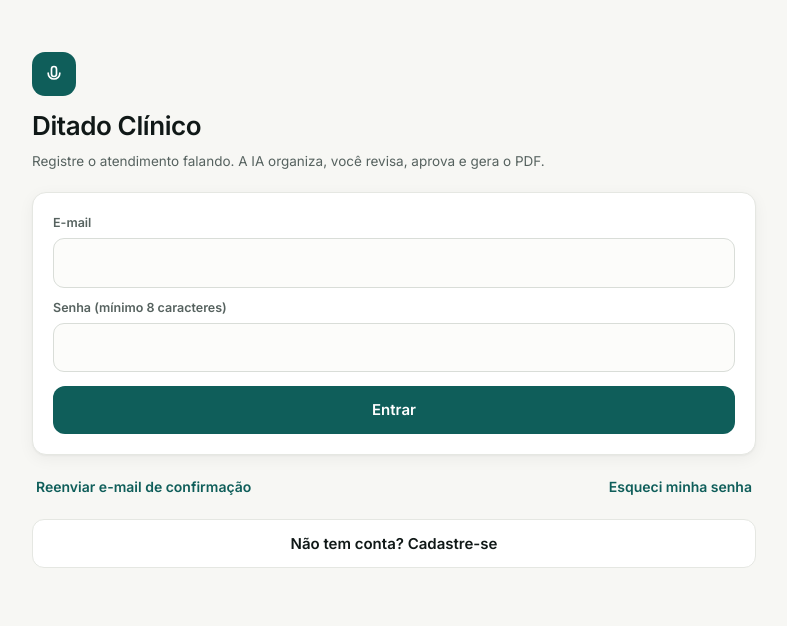
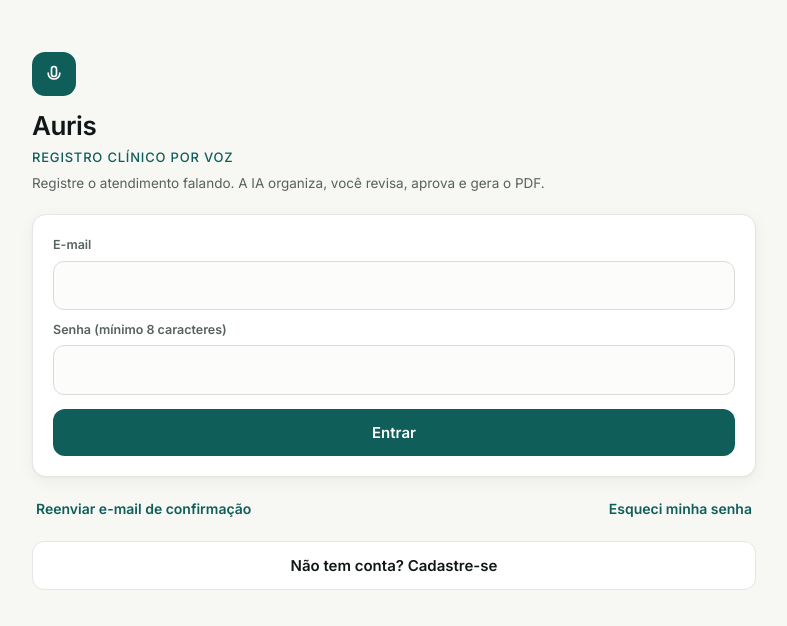
Before and after one commit to moronisr/auris, a Next.js app: page /login in a window 1280 px wide. Shown: the top 626 px of the page, without its empty margins (246-1033 px from the left). Built offline with nearby package versions, Linux system fonts and the light colour scheme.

Commit message:
Renomeia o sistema para Auris
Co-Authored-By: Claude Opus 5.5 <noreply@anthropic.com>
Claude-Session: https://claude.ai/code/session_01GszJEzXGnjpfejuBtWWizZ

```diff
--- a/app/globals.css
+++ b/app/globals.css
@@ -102,6 +102,9 @@ details summary { cursor: pointer; color: var(--suave); font-size: 13.5px; font-
 }
 .numero { font-size: 28px; font-weight: 600; letter-spacing: -.5px; font-variant-numeric: tabular-nums; line-height: 1.15; margin-top: 4px; }
 .login-marca { margin-top: 24px; margin-bottom: 14px; }
+.marca-desc { font-weight: 400; color: var(--suave); padding-left: 10px; border-left: 1px solid var(--linha); }
+@media (max-width: 720px) { .marca-desc { display: none; } }
+.login-desc { margin: -12px 0 14px; font-size: 13px; font-weight: 500; letter-spacing: .8px; text-transform: uppercase; color: var(--destaque); }
 .login-marca .marca-icone { width: 44px; height: 44px; border-radius: 13px; }
 button.link { background: none; color: var(--destaque); min-height: 44px; padding: 8px 4px; font-weight: 600; font-size: 14px; }
 button.link:hover { background: none; color: var(--destaque-escuro); text-decoration: underline; }
--- a/app/layout.tsx
+++ b/app/layout.tsx
@@ -3,7 +3,7 @@ import type { Metadata, Viewport } from "next";
 import Navegacao from "@/components/Navegacao";
 
 export const metadata: Metadata = {
-  title: "Ditado Clínico",
+  title: "Auris · Registro clínico",
   description: "Registro clínico por voz com IA",
   manifest: "/manifest.webmanifest",
 };
--- a/app/login/page.tsx
+++ b/app/login/page.tsx
@@ -80,7 +80,8 @@ export default function Login() {
           <svg width="20" height="20" viewBox="0 0 24 24" fill="none" stroke="#fff" strokeWidth="2" strokeLinecap="round"><path d="M12 3a3 3 0 0 0-3 3v6a3 3 0 0 0 6 0V6a3 3 0 0 0-3-3z" /><path d="M19 11a7 7 0 0 1-14 0" /></svg>
         </span>
       </div>
-      <h1>Ditado Clínico</h1>
+      <h1>Auris</h1>
+      <p className="login-desc">Registro clínico por voz</p>
       <p className="muted" style={{ marginTop: -8, marginBottom: 20 }}>Registre o atendimento falando. A IA organiza, você revisa, aprova e gera o PDF.</p>
       <form className="card" onSubmit={enviar}>
         {modo === "cadastrar" && (
--- a/components/Navegacao.tsx
+++ b/components/Navegacao.tsx
@@ -25,7 +25,8 @@ export default function Navegacao() {
             <span className="marca-icone" aria-hidden="true">
               <svg width="18" height="18" viewBox="0 0 24 24" fill="none" stroke="#fff" strokeWidth="2" strokeLinecap="round"><path d="M12 3a3 3 0 0 0-3 3v6a3 3 0 0 0 6 0V6a3 3 0 0 0-3-3z" /><path d="M19 11a7 7 0 0 1-14 0" /></svg>
             </span>
-            Ditado Clínico
+            <span>Auris</span>
+            <span className="marca-desc">Registro clínico</span>
           </Link>
           <nav className="topo-links" aria-label="Navegação principal">
             {ITENS.map((i) => (
```
Also changed, not shown: public/manifest.webmanifest, 1 other file (tests, documents, lock files or other folders).
